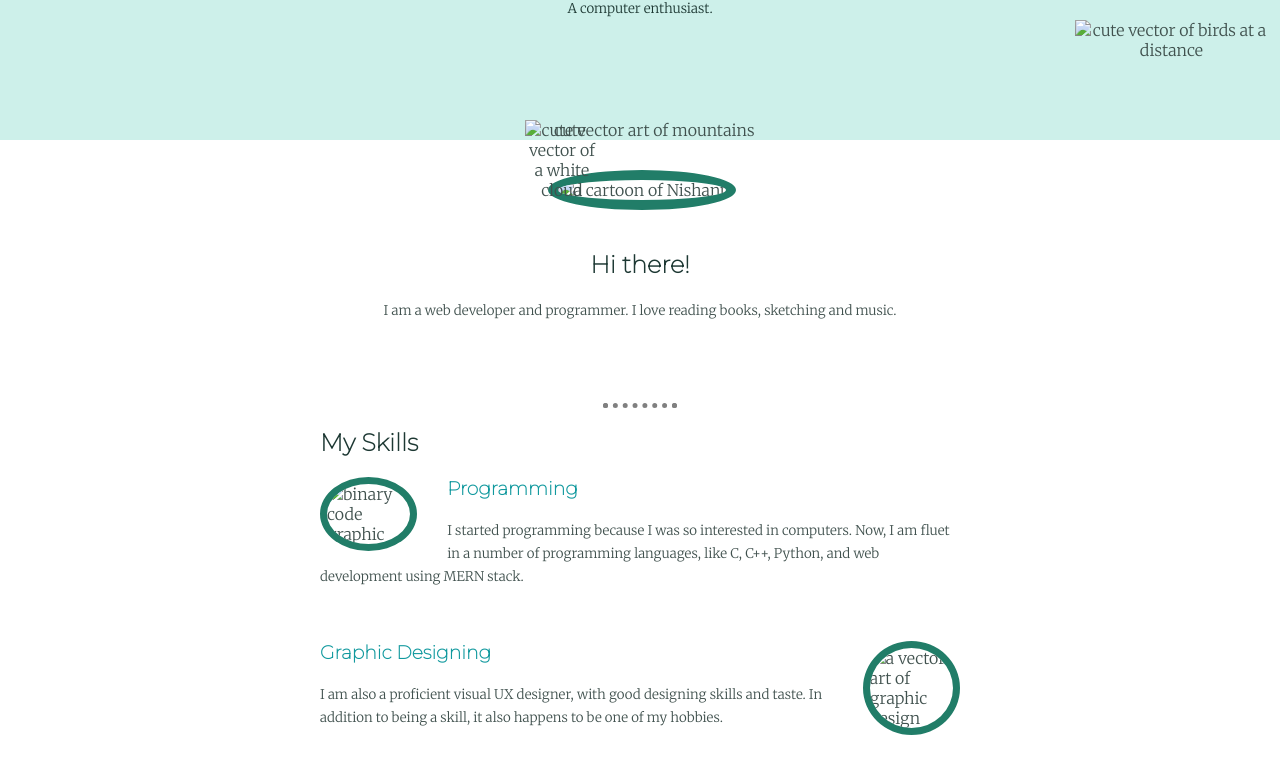
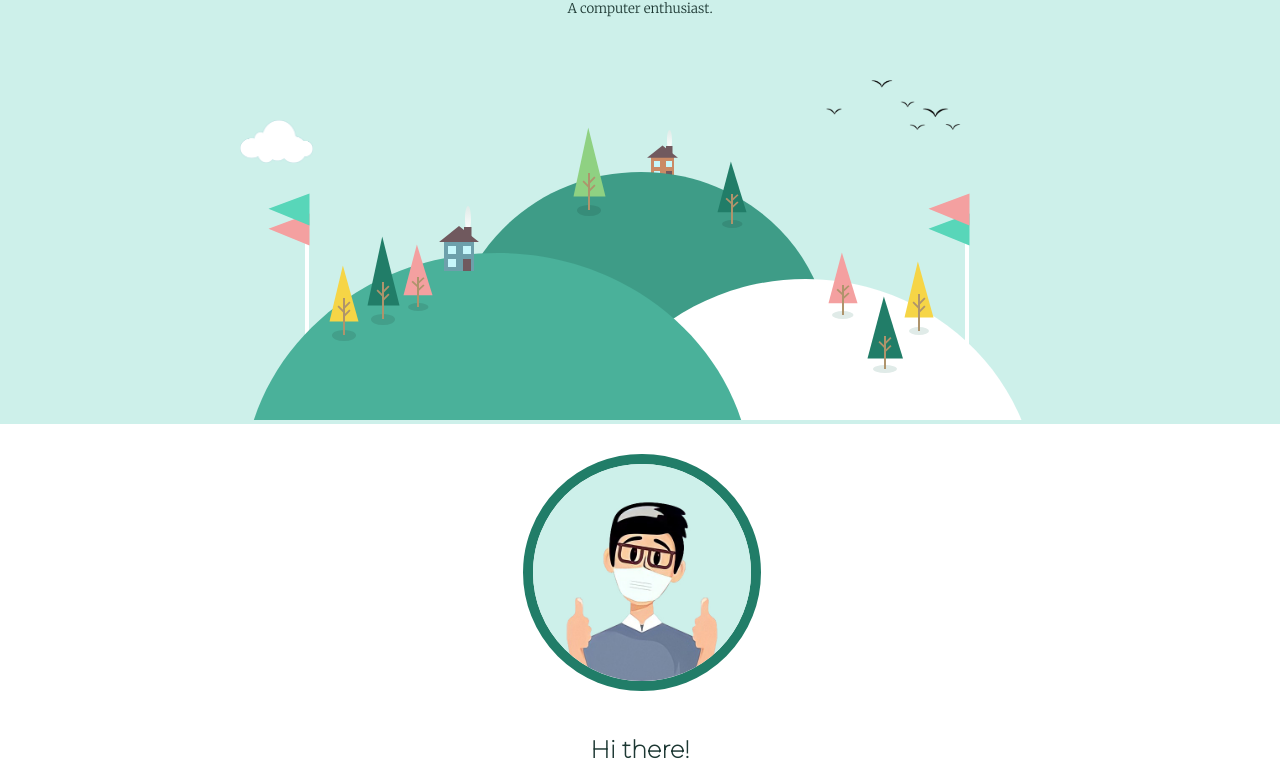
Before and after one commit to ola-nishant/My-Site, a plain HTML site: page index.html in a window 1280 px wide. Shown: the part 221-1002 px from the top of the page. Drawn offline with Linux system fonts and the light colour scheme; files that its build step writes are made by us from their sources.

Commit message:
updated index

```diff
--- a/index.html
+++ b/index.html
@@ -6,7 +6,7 @@
   <meta charset='utf-8'>
   <meta content="About Nishant">
   <link rel="stylesheet" href="CSS/styles.css">
-  <link rel="icon" type="image" href="images/favicon.ico">
+  <link rel="icon" type="image" href="favicon.ico">
   <link rel="preconnect" href="https://fonts.googleapis.com">
   <link rel="preconnect" href="https://fonts.gstatic.com" crossorigin>
   <link
@@ -22,19 +22,19 @@
     </div>
 
     <div class="mountains">
-      <img class="topMountain" src="images/mountains/white-cloud.png" alt="cute vector of a white cloud" width="73px"
+      <img class="topMountain" src="white-cloud.png" alt="cute vector of a white cloud" width="73px"
         height="auto">
-      <img class="birds" src="images/mountains/birds copy.png" alt="cute vector of birds at a distance" width="15%"
+      <img class="birds" src="birds copy.png" alt="cute vector of birds at a distance" width="15%"
         height="auto">
-      <img class="mountains" src="images/mountains/land.svg" alt="cute vector art of mountains">
-      <img class="lowerMountain" src="images/mountains/white-cloud.png" alt="cute vector of a white cloud" width="110px"
+      <img class="mountains" src="land.svg" alt="cute vector art of mountains">
+      <img class="lowerMountain" src="white-cloud.png" alt="cute vector of a white cloud" width="110px"
         height="auto">
     </div>
   </div>
   <div class="middle-container">
     <div class="profile">
       <img src="" alt="">
-      <img class="NishantCartoon" src="images/boy .jpg" alt="a cartoon of Nishant">
+      <img class="NishantCartoon" src="boy .jpg" alt="a cartoon of Nishant">
       <h2>Hi there!</h2>
       <p>I am a web developer and programmer. I love reading books, sketching and music.</p>
       <br><br><br>
@@ -43,14 +43,14 @@
     <div class="skills" width="50%">
       <h2>My Skills</h2>
       <div class="skill-row">
-        <img class="code" src="images/binary-code.png" alt="binary code graphic">
+        <img class="code" src="binary-code.png" alt="binary code graphic">
         <h3>Programming</h3>
         <p>I started programming because I was so interested in computers. Now, I am fluet in a number of programming
           languages, like C, C++, Python, and web development using MERN stack.</p>
       </div>
       <br>
       <div class="skill-row">
-        <img class="design" src="Images/design.png" alt="a vector art of graphic design">
+        <img class="design" src="design.png" alt="a vector art of graphic design">
         <h3>Graphic Designing</h3>
         <p>I am also a proficient visual UX designer, with good designing skills and taste. In addition to being a
           skill, it also happens to be one of my hobbies.</p>
```
